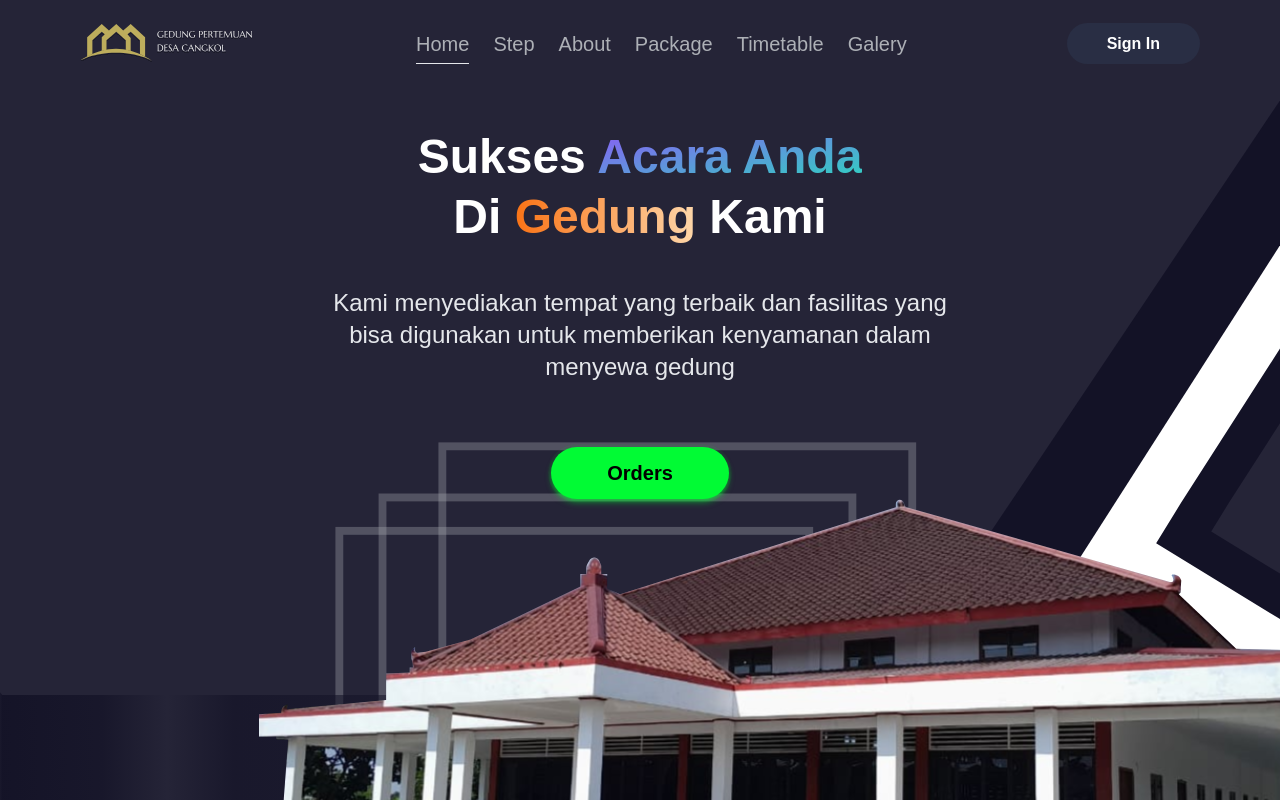
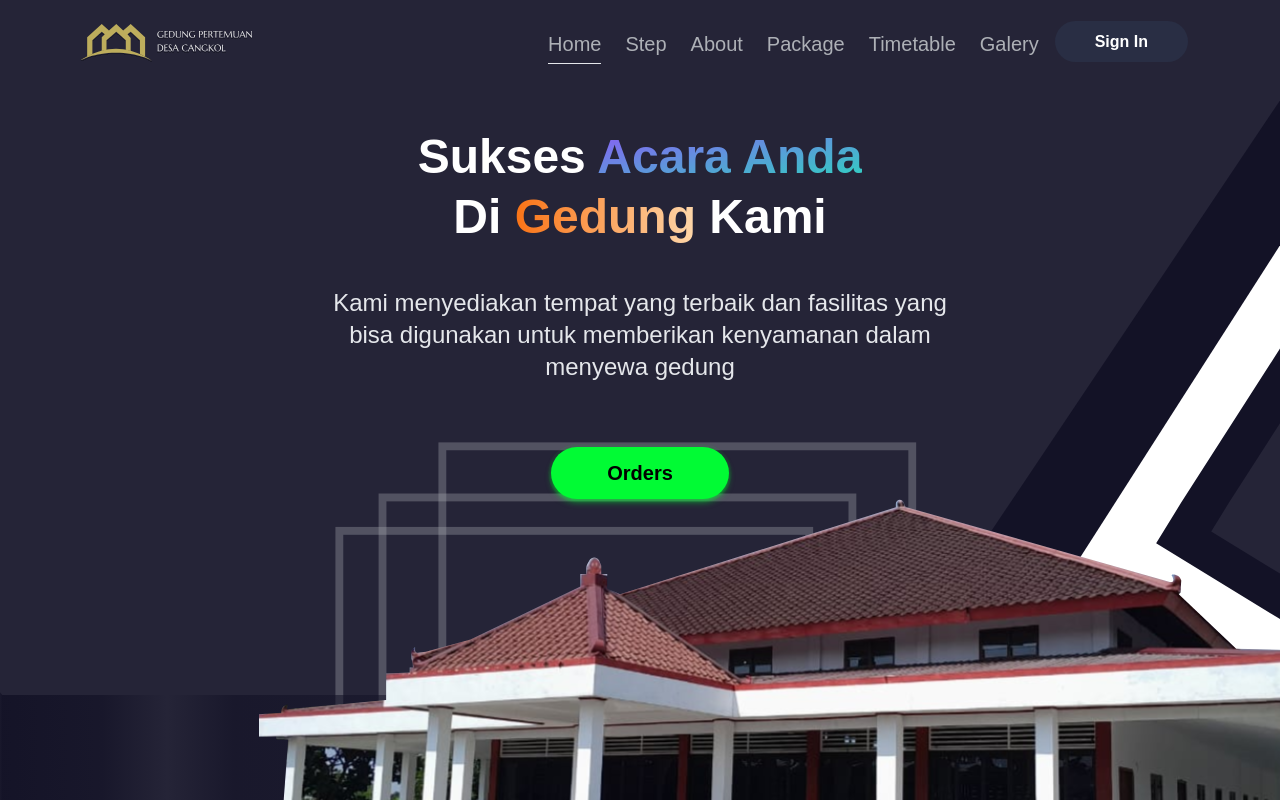
Before and after one commit to faridkinyobi/next-landing-page-sewa-gedung, a Next.js app: page / in a window 1280 px wide. Shown: the top 800 px of the page. Built offline with nearby package versions, Linux system fonts and the light colour scheme; no server answers.

Commit message:
update nevbarlending

```diff
--- a/components/NavbarLending.tsx
+++ b/components/NavbarLending.tsx
@@ -43,7 +43,7 @@ const NavbarLending = () => {
   const router = useRouter();
 
   return (
-    <nav className="w-full md:py-2">
+    <nav className="w-full md:py-2 ">
       <div className="padding-container flexBetween">
         <Image
           className={` left-28 md:left-96 lg:static md:top-6 w-44 h-auto ${
@@ -71,7 +71,7 @@ const NavbarLending = () => {
           )}
         </div>
         <div
-          className={` bg-slate-600 pb-8 md:pb-0 md:bg-transparent lg:gap-2  lg:flex ms:flex px-3 absolute lg:static w-full  left-0 top-14 md:w-auto translate-all ease-in-out duration-700
+          className={` bg-slate-600 pb-8 lg:pb-0 lg:bg-transparent lg:gap-2  lg:flex px-3 absolute lg:static w-full  left-0 top-14 lg:w-auto translate-all ease-in-out duration-700
              ${clicked ? " top-20 " : "left-[-100rem]"} ${
             router.pathname !== "/Singnin" ? "" : "mx-auto"
           }`}
@@ -89,8 +89,33 @@ const NavbarLending = () => {
               </NavLink>
             </li>
           ))}
+          <div className="lg:static mx-auto">
+            {router.pathname !== "/signin" && (
+              <div className={`lg:block ${token ? "hidden" : ""}`}>
+                {token ? (
+                  <Navdown
+                    hendelDropdown={hendelDropdown}
+                    isOpen={isOpen}
+                    handleLogout={handleLogout}
+                  />
+                ) : (
+                  <NavLink
+                    className={` btn_blue font-semibold rounded-full text-base border-0 ${
+                      router.pathname !== "/signin" &&
+                      router.pathname !== "/signup"
+                        ? "text-blue-10"
+                        : "hidden"
+                    } `}
+                    href={"/signin"}
+                  >
+                    Sign In
+                  </NavLink>
+                )}
+              </div>
+            )}
+          </div>
         </div>
-        <div className="lg:static mx-5 md:mx-0">
+        {/* <div className="md:static mx-5 md:mx-0 hidden">
           {router.pathname !== "/signin" && (
             <div className={`lg:block ${token ? "hidden" : ""}`}>
               {token ? (
@@ -101,13 +126,12 @@ const NavbarLending = () => {
                 />
               ) : (
                 <NavLink
-                  className={` btn_blue font-semibold rounded-full text-base border-0
-              ${
-                router.pathname !== "/signin" && router.pathname !== "/signup"
-                  ? "text-blue-10"
-                  : "hidden"
-              }
-            `}
+                  className={` btn_blue font-semibold rounded-full text-base border-0 ${
+                    router.pathname !== "/signin" &&
+                    router.pathname !== "/signup"
+                      ? "text-blue-10"
+                      : "hidden"
+                  } `}
                   href={"/signin"}
                 >
                   Sign In
@@ -115,7 +139,7 @@ const NavbarLending = () => {
               )}
             </div>
           )}
-        </div>
+        </div> */}
         <div
           className="absolute top-0 md:top-1 right-0 m-5 p-1 rounded-xl border-2 border-gray-10 lg:hidden ms:hidden active:border-white-10 mr-7"
           onClick={handleClick}
--- a/components/Navdown.tsx
+++ b/components/Navdown.tsx
@@ -19,7 +19,7 @@ export default function Navdown({
   const firstName = Cookies.get("firstName");
 
   return (
-    <div className="navbar-nav  mx-5">
+    <div className="navbar-nav mx-5">
       <div className="nav-item dropdown flex flex-row items-center gap-3">
         <a className="text-xl text-orange-400 hidden md:block w-40 overflow-hidden whitespace-nowrap text-ellipsis">
           Hello,
@@ -44,7 +44,7 @@ export default function Navdown({
           )}
         </a>
         {isOpen && (
-          <ul className="dropdown-menu  transition-transform delay-700  absolute lg:left-[65rem] md:left-10 left-8 md:mt-[15rem] mt-[17rem] text-xl w-36   bg-white-10 rounded-md px-3 py-2">
+          <ul className="dropdown-menu  transition-transform delay-700  absolute lg:left-[55rem] md:left-20 left-8 md:mt-[13rem] mt-[17rem] text-xl w-36   bg-white-10 rounded-md px-3 py-2">
             <li className="my-1 py-1 pl-2 hover:bg-gray-10 hover:rounded-lg ">
               <NavLink href={"/dash/dashboard"} className="my-1">
                 Dashboard
```
